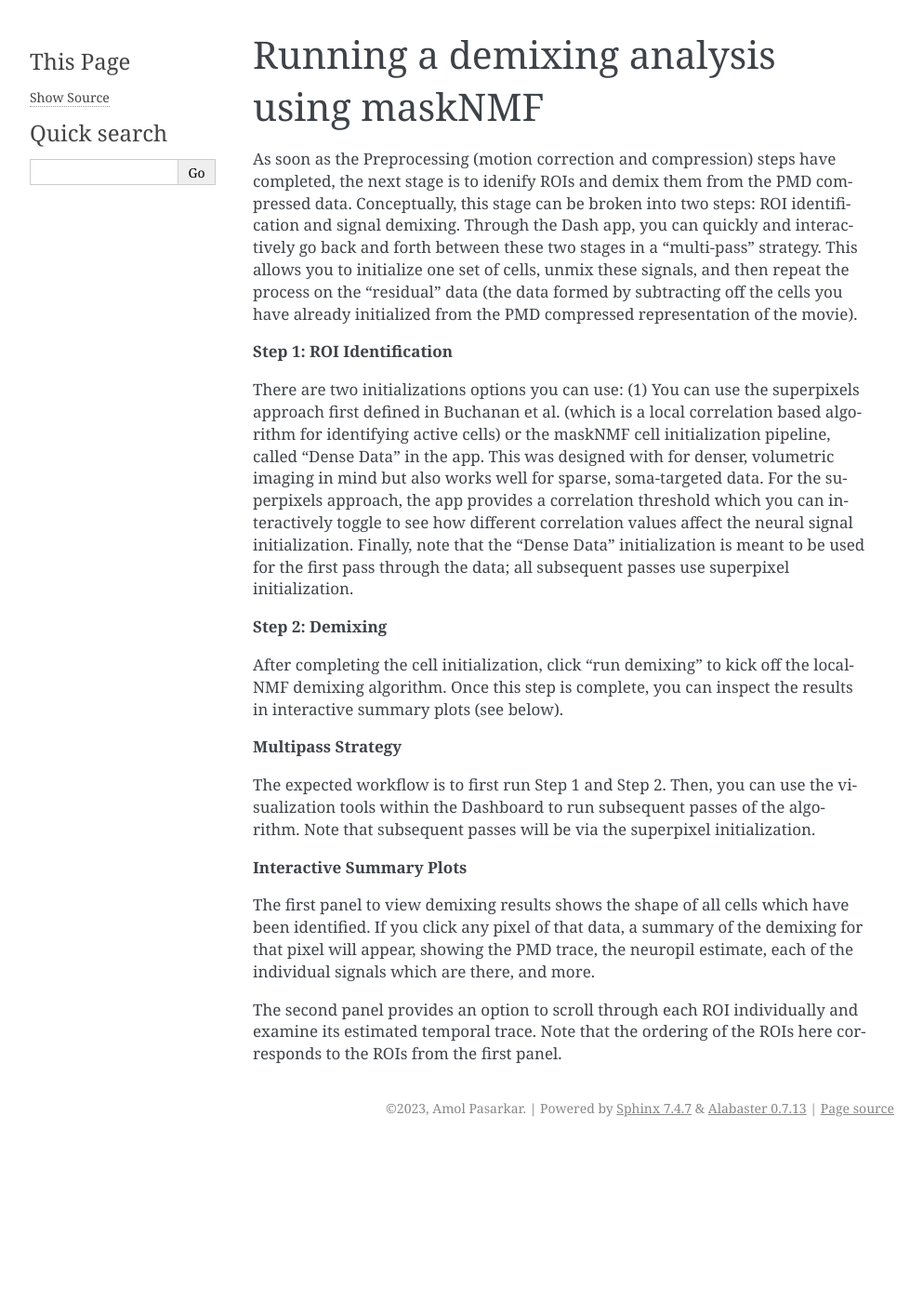
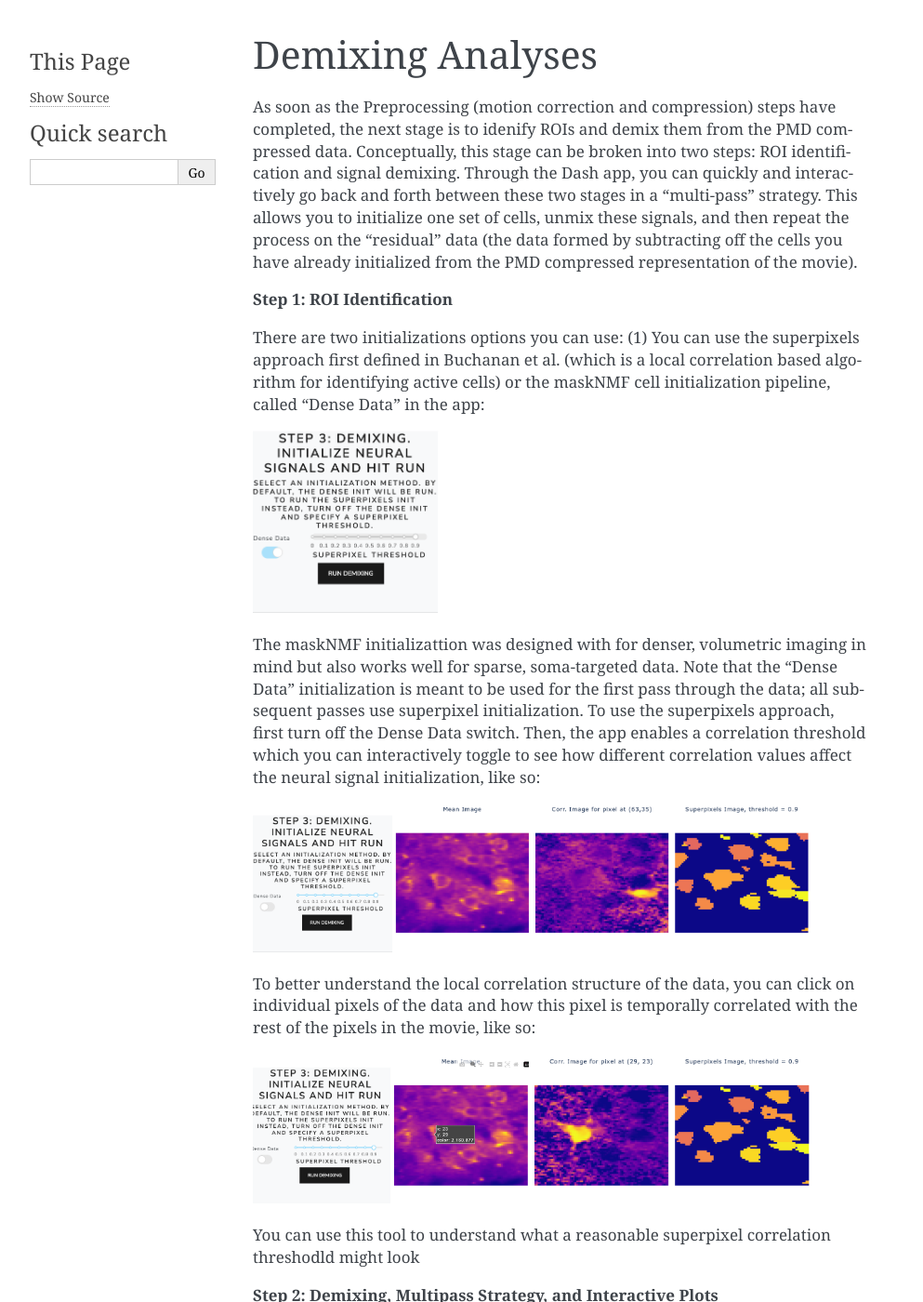
Before and after one commit to apasarkar/masknmf_full_pipeline, a Sphinx documentation site: the page built from docs/source/app_use/Demixing.rst, in a window 1280 px wide and 1400 px high. Shown: the whole window at 93% size, without its empty margins (148-1141 px from the left). Built offline with Sphinx 7.4.7, drawn with Linux system fonts in a browser that asks for light colours; some of the changed text lies outside the part shown.

Commit message:
Includes all figures for the readthedocs

```diff
--- a/docs/source/app_use/Demixing.rst
+++ b/docs/source/app_use/Demixing.rst
@@ -1,24 +1,45 @@
 .. maskNMF demixing guide
 
-Running a demixing analysis using maskNMF
-=========================================
+Demixing Analyses
+=================
 
 As soon as the Preprocessing (motion correction and compression) steps have completed, the next stage is to idenify ROIs and demix them from the PMD compressed data. Conceptually, this stage can be broken into two steps: ROI identification and signal demixing. Through the Dash app, you can quickly and interactively go back and forth between these two stages in a "multi-pass" strategy. This allows you to initialize one set of cells, unmix these signals, and then repeat the process on the "residual" data (the data formed by subtracting off the cells you have already initialized from the PMD compressed representation of the movie).
 
 **Step 1: ROI Identification**
 
-There are two initializations options you can use: (1) You can use the superpixels approach first defined in Buchanan et al. (which is a local correlation based algorithm for identifying active cells) or the maskNMF cell initialization pipeline, called "Dense Data" in the app. This was designed with for denser, volumetric imaging in mind but also works well for sparse, soma-targeted data. For the superpixels approach, the app provides a correlation threshold which you can interactively toggle to see how different correlation values affect the neural signal initialization. Finally, note that the "Dense Data" initialization is meant to be used for the first pass through the data; all subsequent passes use superpixel initialization.
+There are two initializations options you can use: (1) You can use the superpixels approach first defined in Buchanan et al. (which is a local correlation based algorithm for identifying active cells) or the maskNMF cell initialization pipeline, called "Dense Data" in the app:
 
-**Step 2: Demixing**
 
-After completing the cell initialization, click "run demixing" to kick off the localNMF demixing algorithm. Once this step is complete, you can inspect the results in interactive summary plots (see below).
+.. image:: ../images/Demix_Options.png
+   :width: 200
 
-**Multipass Strategy**
 
-The expected workflow is to first run Step 1 and Step 2. Then, you can use the visualization tools within the Dashboard to run subsequent passes of the algorithm. Note that subsequent passes will be via the superpixel initialization.
+The maskNMF initializattion was designed with for denser, volumetric imaging in mind but also works well for sparse, soma-targeted data. Note that the "Dense Data" initialization is meant to be used for the first pass through the data; all subsequent passes use superpixel initialization. To use the superpixels approach, first turn off the Dense Data switch. Then, the app enables a correlation threshold which you can interactively toggle to see how different correlation values affect the neural signal initialization, like so:
 
-**Interactive Summary Plots**
 
-The first panel to view demixing results shows the shape of all cells which have been identified. If you click any pixel of that data, a summary of the demixing for that pixel will appear, showing the PMD trace, the neuropil estimate, each of the individual signals which are there, and more.
+.. image:: ../images/Superpixel_Initialization.png
+   :width: 600
 
-The second panel provides an option to scroll through each ROI individually and examine its estimated temporal trace. Note that the ordering of the ROIs here corresponds to the ROIs from the first panel.
+To better understand the local correlation structure of the data, you can click on individual pixels of the data and how this pixel is temporally correlated with the rest of the pixels in the movie, like so:
+
+.. image:: ../images/Corr_Img_Pixel.png
+   :width: 600
+
+You can use this tool to understand what a reasonable superpixel correlation threshodld might look
+
+
+**Step 2: Demixing, Multipass Strategy, and Interactive Plots**
+
+After completing the cell initialization, click "run demixing" to kick off the localNMF demixing algorithm. Once this step is complete, you can inspect the results in interactive summary plots (see below). The expected workflow is to first run Step 1 and Step 2. Then, you can use the visualization tools within the Dashboard to run subsequent passes of the algorithm.  Note that subsequent passes will be via the superpixel initialization. See, for example, the results of running one pass of demixing:
+
+.. image:: ../images/MultipassFig.png
+   :width: 600
+
+The correlation figures from the multi-pass demixing section (Step 4 in the above figure) show a residual movie whose local correlation images suggest there are remaining cells. We can confirm this by clicking a pixel where we think there may be missed signal in the interactive summary plot below step 4. The time series corresponding time series plots show that the PMD trace (in black) is not being adequately tracked by "Signal 3". There should be another neural signal, and by identifying this cell in the multi-pass strategy we can achieve more accurate demixing.
+
+We also provide another interactive plot which allows the user to scroll through the individual ROIs:
+
+.. image:: ../images/Second_Interactive_Plot.png
+   :width: 600
+
+The second panel provides an option to scroll through each ROI individually and examine its estimated temporal trace. Here we show the estimated temporal trace from our algorithm and the result of performing an unweighted ROI average of this cell, to give the user a clear idea of how well the demixing algorithm is removing neuropil contamination and tracking the signal properly. Note that the ordering of the ROIs here corresponds to the ROIs from the first panel.
```
Also changed, not shown: docs/source/images/Corr_Img_Pixel.png (added), docs/source/images/Demix_Options.png (added), docs/source/images/MultipassFig.png (added), docs/source/images/Second_Interactive_Plot.png (added), docs/source/images/Superpixel_Initialization.png (added).
